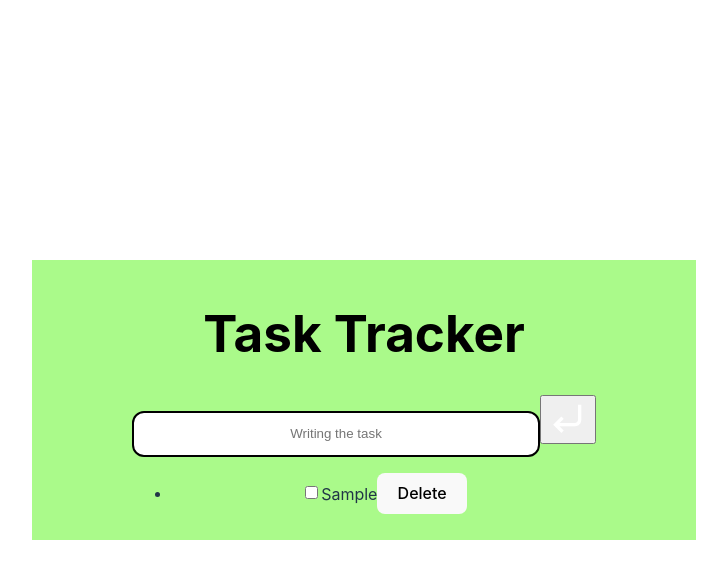
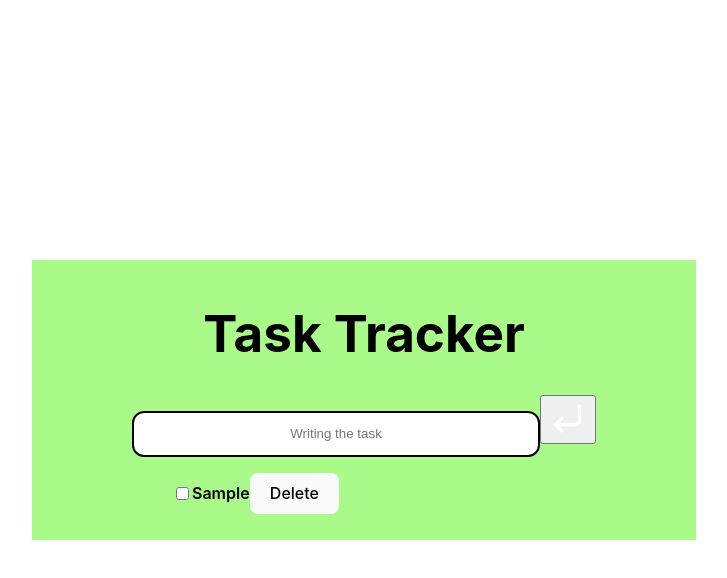
Before and after one commit to jfernandezcl/task-tracker, a React (Vite) app: page / in a window 1280 px wide. Both pictures are taken after typing "Sample" into the empty fields and a click on the button 844 px from the left and 448 px from the top of the page. Shown: the top 578 px of the page, without its empty margins (276-1003 px from the left). Built offline with nearby package versions, Linux system fonts and the light colour scheme.

Commit message:
styles for the list

```diff
--- a/src/components/TaskItem.jsx
+++ b/src/components/TaskItem.jsx
@@ -1,5 +1,6 @@
+import '../styles/TaskItem.css'
+
 function TaskItem({ task, onToggle, onToggleDelete }) {
-
 
   return (
     <li className="container-task">
--- a/src/styles/TaskItem.css
+++ b/src/styles/TaskItem.css
@@ -0,0 +1,7 @@
+.container-task {
+  list-style: none;
+  color: black;
+  font-weight: 620;
+  display: flex;
+  align-items: center;
+}
```
